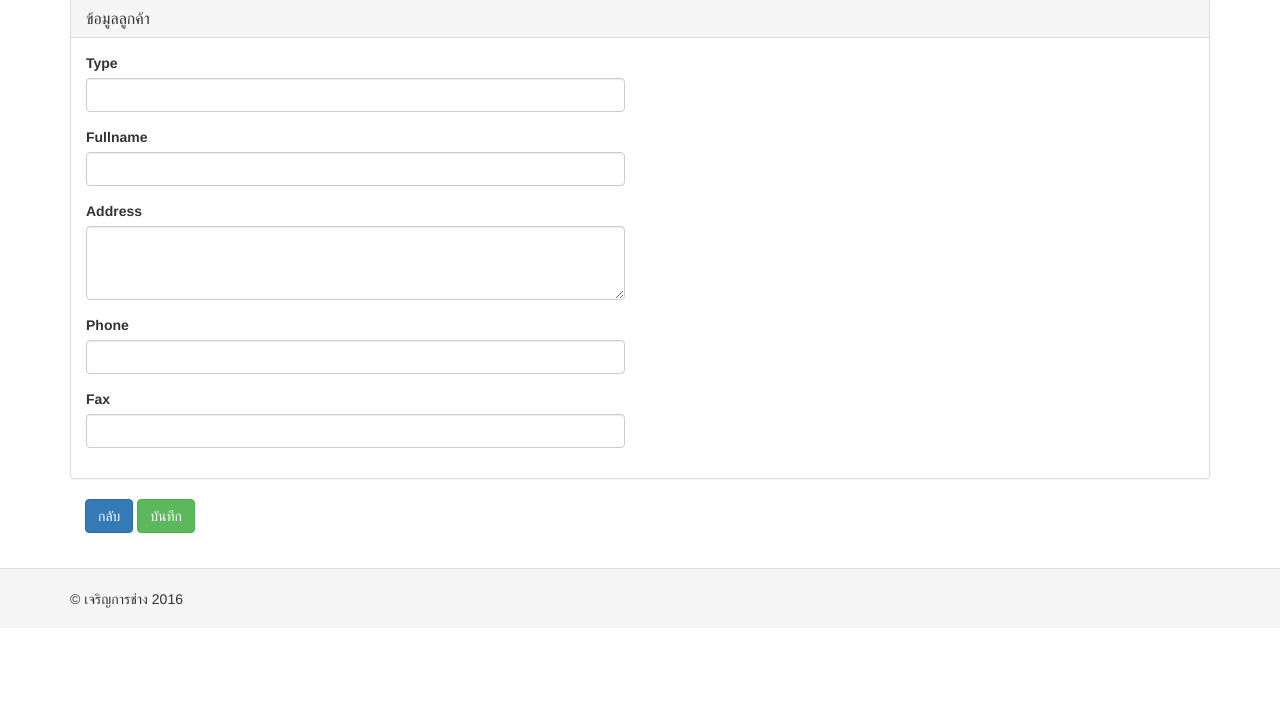
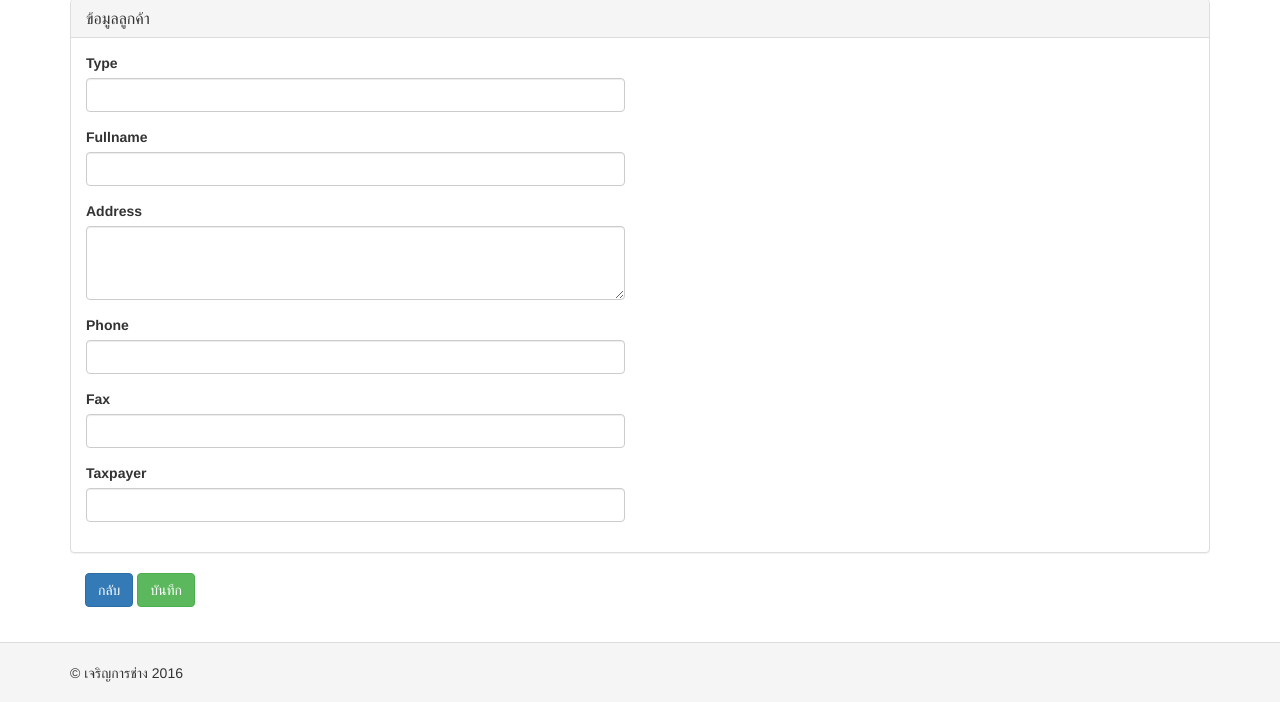
Before and after one commit to Chirawat/garage-1.0, a Yii app: template views/Quotation/viecle_registration.php in a window 1280 px wide. Shown: the part 532-1234 px from the top of the page. Before the commit the page ends 1140 px from the top, so only its background shows below. Run offline with PHP 8.4 and a stand-in for Yii, Linux system fonts and the light colour scheme; the template is opened without the code that fills it, so the values that code supplies are empty; form fields are guessed from the names that the template uses; some libraries are stand-ins or nearby versions.

Commit message:
update field in registration

```diff
--- a/controllers/InvoiceController.php
+++ b/controllers/InvoiceController.php
@@ -121,7 +121,7 @@ class InvoiceController extends Controller
         // any css to be embedded if required
         //        'cssInline' => '.kv-heading-1{font-size:18px}',
         // set mPDF properties on the fly
-        'options' => ['title' => 'ใบเสนอราคา'],
+        'options' => ['title' => 'ใบเสร็จรับเงิน/ใบกํากับภาษี'],
         // call mPDF methods on the fly
         'methods' => [
             //'SetHeader'=>['Krajee Report Header'],
--- a/views/Quotation/viecle_registration.php
+++ b/views/Quotation/viecle_registration.php
@@ -106,6 +106,11 @@ use yii\helpers\Url;
                             <?= $form->field($customerModel, 'fax')->textInput() ?>
                         </div>
                     </div>
+                    <div class="row">
+                        <div class='col-sm-6'>
+                            <?= $form->field($customerModel, 'taxpayer_id')->textInput() ?>
+                        </div>
+                    </div>
                 </div>
             </div>
 
```
